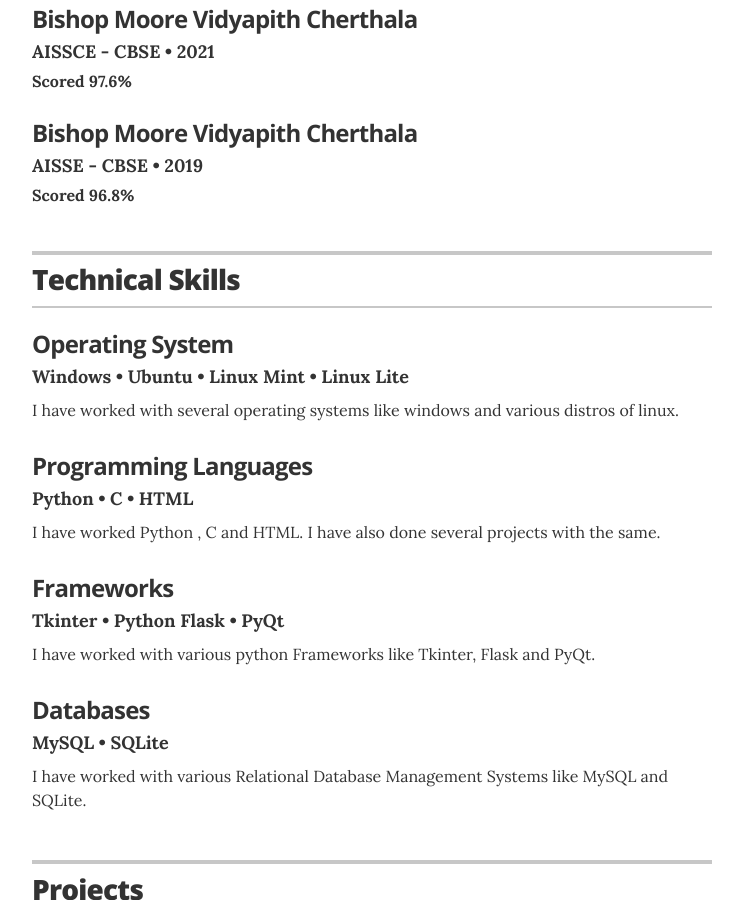
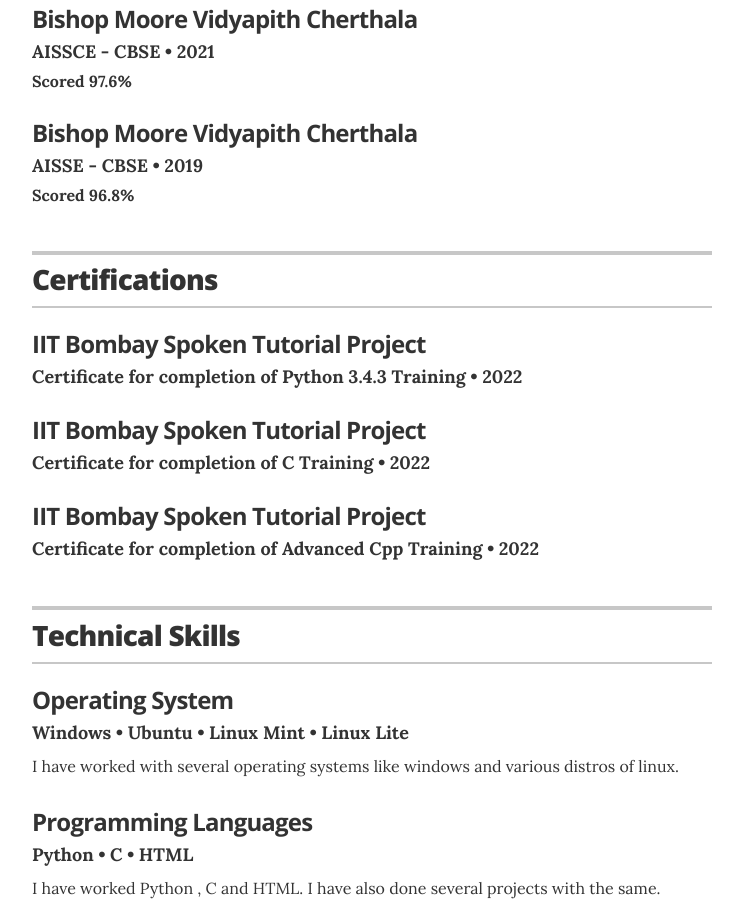
Before and after one commit to rahulvk007/digital-resume, a Jekyll site: the page built from index.html, in a window 1280 px wide and 900 px high, scrolled down 708 px. Shown: the whole window, without its empty margins (268-1011 px from the left). Built offline with Jekyll 4.4.1, drawn with Linux system fonts in a browser that asks for light colours.

Commit message:
adding certifications

```diff
--- a/_config.yml
+++ b/_config.yml
@@ -41,6 +41,7 @@
 resume_section_links:           true
 resume_section_cocurriculars:    true
 resume_section_interests:       true
+resume_section_certifications: true
 
 # Resume social links
 # uncomment the options you wish to display, and add your own URL
--- a/_data/certifications.yml
+++ b/_data/certifications.yml
@@ -0,0 +1,12 @@
+# Degree
+- degree: Certificate for completion of Python 3.4.3 Training
+  uni: IIT Bombay Spoken Tutorial Project
+  year: 2022
+
+- degree: Certificate for completion of C Training
+  uni: IIT Bombay Spoken Tutorial Project
+  year: 2022
+
+- degree: Certificate for completion of Advanced Cpp Training
+  uni: IIT Bombay Spoken Tutorial Project
+  year: 2022
--- a/_layouts/resume.html
+++ b/_layouts/resume.html
@@ -70,6 +70,33 @@
 
 
           <p class="resume-item-copy">{{ education.summary }}</p>
+        </div>
+        {% endfor %}
+      </section>
+      <!-- end Education -->
+      {% endif %}
+
+      {% if site.resume_section_certifications %}
+      <!-- begin Education -->
+      <section class="content-section">
+        <header class="section-header">
+          <h2>Certifications</h2>
+        </header>
+
+        {% for c in site.data.certifications %}
+        <div class="resume-item" itemscope itemprop="alumniOf" itemtype="http://schema.org/CollegeOrUniversity">
+          <h3 class="resume-item-title" itemprop="name">{{ c.uni }}</h3>
+          <h4 class="resume-item-details group" itemprop="description">{{ c.degree }} &bull; {{ c.year }}</h4>
+          <h5 class="resume-item-details award-title" itemprop="description">{{ c.award }}</h5>
+          <p class="resume-item-copy" itemprop="description">
+            <ul class="resume-item-list">
+              {% for award in c.awards %}
+              <li>{{ award.award }}</li>
+              {% endfor %}
+            </ul>
+
+
+          <p class="resume-item-copy">{{ c.summary }}</p>
         </div>
         {% endfor %}
       </section>
```
Also changed, not shown: _data/about.yml (deleted).
